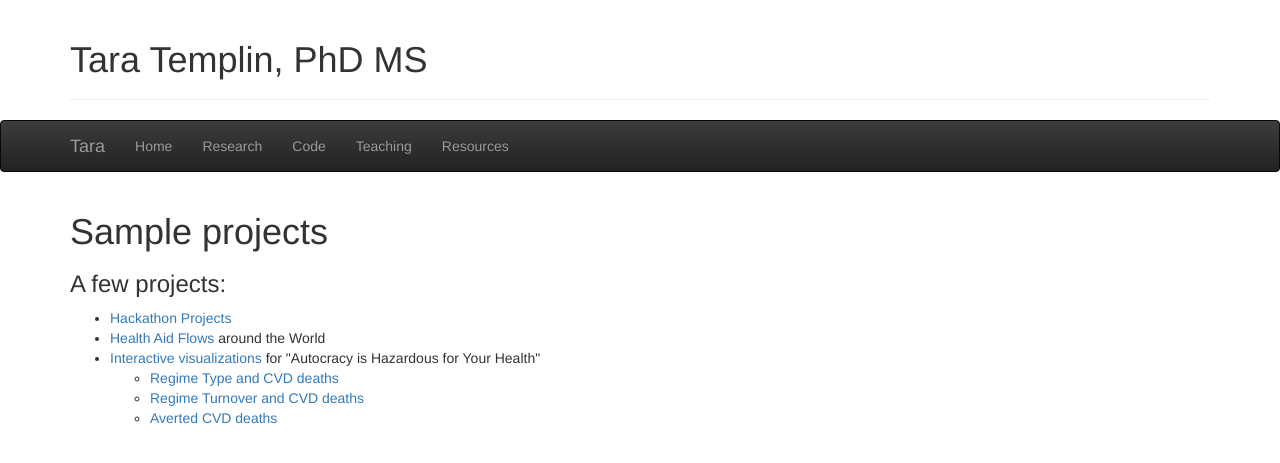
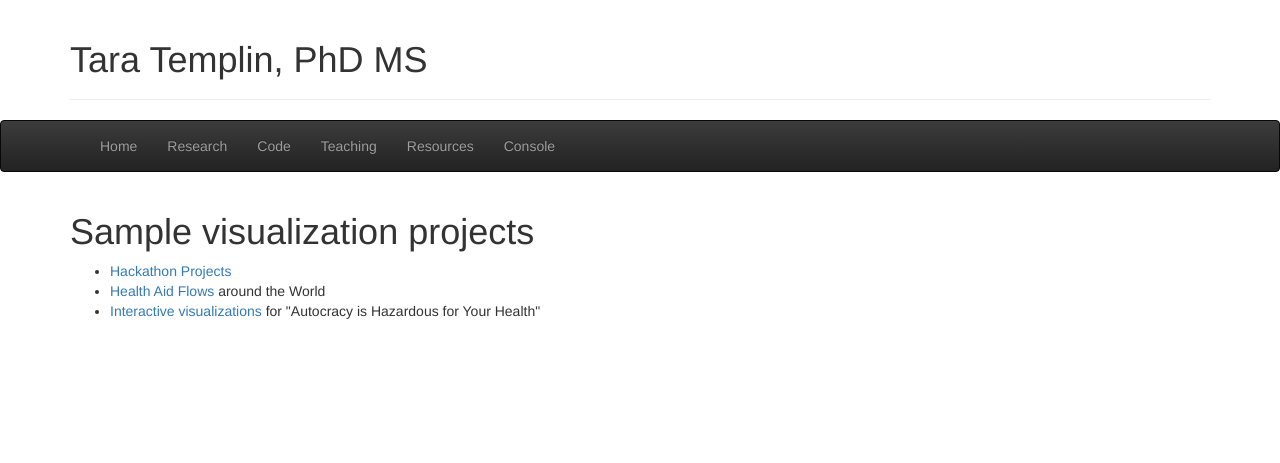
Before and after one commit to tnt2113/tnt2113.github.io, a Jekyll site: the page code/index.html, which Jekyll copies as it is, in a window 1280 px wide. Shown: the top 463 px of the page. Built offline with Jekyll 4.4.1, drawn with Linux system fonts in a browser that asks for light colours.

Commit message:
Update index.html

```diff
--- a/code/index.html
+++ b/code/index.html
@@ -49,15 +49,16 @@ jQuery(document).ready(function($) {
         <span class="icon-bar"></span>
         <span class="icon-bar"></span>
       </button>
-      <a class="navbar-brand" href="#">Tara</a>
+      <a class="navbar-brand" href="#"></a>
     </div>
     <div id="navbar" class="collapse navbar-collapse">
       <ul class="nav navbar-nav">
        <li><a href="../">Home</a></li>
         <li><a href="../research">Research</a></li>
         <li><a href="../code">Code</a></li>
-        <li><a href="../courses">Teaching</a></li>
-        <li><a href="../blog">Resources</a></li>
+        <li><a href="../teaching">Teaching</a></li>
+        <li><a href="../resources">Resources</a></li>
+         <li><a href="../console">Console</a></li>
       </ul>
     </div><!--/.nav-collapse -->
   </div>
@@ -76,17 +77,12 @@ jQuery(document).ready(function($) {
 <body>
 
 
-  <h1 class="post-title">Sample projects</h1>
-  <h3 class="post-title">A few projects:</h3>
-  <ul>
+  <h1 class="post-title">Sample visualization projects</h1>
+   <ul>
     <li><a href="https://devpost.com/templin">Hackathon Projects</a></li>
     <li><a href="http://tnt2113.github.io/visualizations/armsglobe-master/">Health Aid Flows</a> around the World</li>
     <li><a href="https://www.cfr.org/article/autocracy-hazardous-your-health">Interactive visualizations</a> for "Autocracy is Hazardous for Your Health"</li>
-    <ul>
-      <li><a href="http://tnt2113.github.io/code/bubble_regime">Regime Type and CVD deaths</a></li>
-      <li><a href="http://tnt2113.github.io/code/bubble_turnover">Regime Turnover and CVD deaths</a></li>
-      <li><a href="http://tnt2113.github.io/code/map_lives_saved">Averted CVD deaths</a></li>
-      </ul>
+
   </ul>
 </body>
 </html>
```
